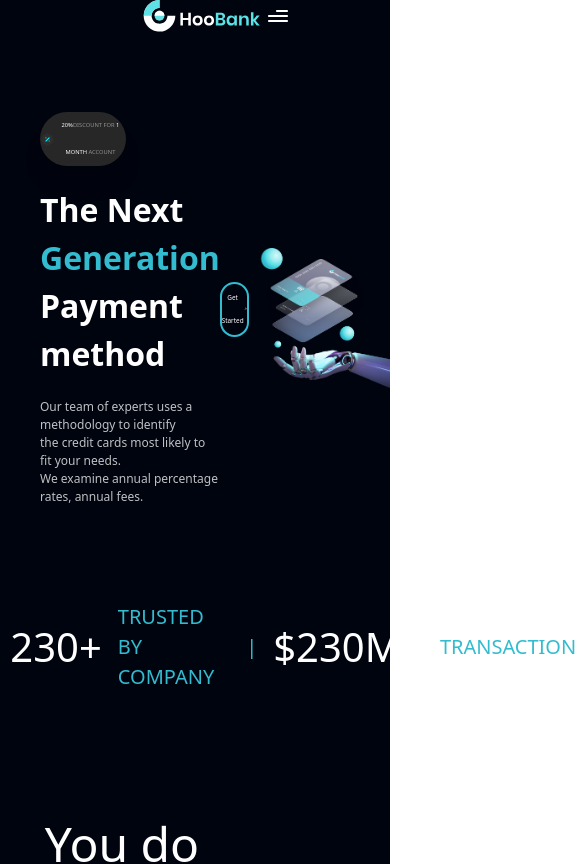
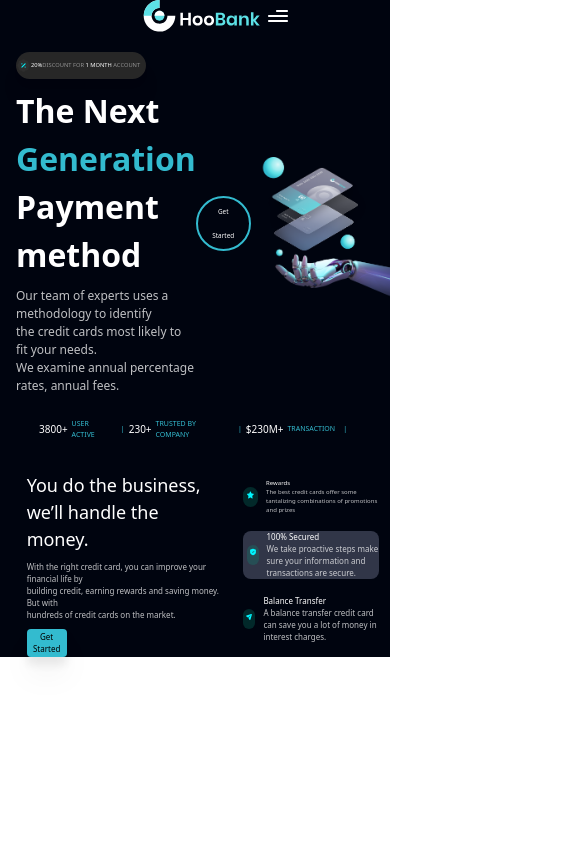
Before and after one commit to SifEddine05/HooBank, a React (Create React App) app in the folder ui_ux_website/: page / in a window 390 px wide. Shown: the top 864 px of the page, 585 px wide, since content can reach past the window. Built offline with nearby package versions, Linux system fonts and the light colour scheme.

Commit message:
make second page responsive

```diff
--- a/ui_ux_website/src/pages /arrowUp.js
+++ b/ui_ux_website/src/pages /arrowUp.js
@@ -3,10 +3,10 @@ import arrow from '../assets/arrow-up.svg'
 
 const ArrowUp = () => {
     return (
-        <div className='border-2 md:border-4 border-[#33BBCF] rounded-full w-full h-full hover:cursor-pointer hover:drop-shadow-[4px_0px_10px_white] '>
+        <div className='border-2 md:border-4 border-[#33BBCF] rounded-full px-6 py-6 md:px-8 w-full h-full hover:cursor-pointer hover:drop-shadow-[4px_0px_10px_white] '>
                 <div className='flex justify-center w-full h-full m-auto flex items-center'>
                     <h3 className=' text-[0.4rem] font-[500] text-[#FFFF] leading-[1.463rem] text-center  flex items-center   md:text-[1rem] lg:text-[1.25rem] '>Get  Started</h3>
-                    <div className='w-[34%] h-[30%]   flex items-center' >
+                    <div className='w-[34%] h-[30%]  flex items-center' >
                         <img src= {arrow} alt='arrow img' className='w-full h-full'/>
                     </div>
                 </div>
--- a/ui_ux_website/src/pages /busniess.js
+++ b/ui_ux_website/src/pages /busniess.js
@@ -7,50 +7,50 @@ const Busniess = ()=>{
 
     return (
         <div>
-            <div className="h-20"></div>
+            <div className='h-5  sm:h-10 md:h-15 lg:h-20'></div>
             <div className="flex justify-around items-center ">
-                <div className="flex flex-col justify-around items-start ml-10 w-[50%]">
-                    <h2 className="text-[48px] text-[#FFFF] font-semiblod mt-5">You do the business, <br/> we’ll handle the money.</h2>
-                    <p className="text-[18px] text-[#FFFF] opacity-75 mt-5">With the right credit card, you can improve your financial life by <br/> building credit, earning rewards and saving money. But with <br/> hundreds of credit cards on the market.</p>
-                    <button className="rounded bg-[#33BBCF] mt-5 text-[18px] w-[160px] h-[58px] drop-shadow-xl hover:text-white" >Get Started</button>
+                <div className="flex flex-col justify-around items-start ml-4 md:ml-8 sm:ml-6 lg:ml-10 w-[50%] ">
+                    <h2 className=" text-[18px] sm:text-[28px] md:text-[38px] lg:text-[48px] text-[#FFFF] font-semiblod mt-2 md:mt-4 sm:mt-3 lg:mt-5">You do the business, <br/> we’ll handle the money.</h2>
+                    <p className="text-[8px] sm:text-[10px] md:text-[14px] lg:text-[18px] text-[#FFFF] opacity-75 mt-2 md:mt-4 sm:mt-3 lg:mt-5">With the right credit card, you can improve your financial life by <br/> building credit, earning rewards and saving money. But with <br/> hundreds of credit cards on the market.</p>
+                    <button className="rounded bg-[#33BBCF]  mt-2 md:mt-4 sm:mt-3 lg:mt-5  text-[8px] sm:text-[10px] md:text-[14px] lg:text-[18px]  w-[40px] sm:w-[80px] md:w-[120px] lg:w-[160px] h-[28px] sm:h-[38px] md:h-[48px] lg:h-[58px] drop-shadow-xl hover:text-white" >Get Started</button>
                 </div>
                 <div className="flex flex-col justify-around items-start w-[35%]">
                     <div className="flex justify-around items-center">
-                        <div className="rounded-full bg-[#09977C] bg-opacity-25 w-[23%] h-[64px] ">
-                          <img src={Star} alt="star img" className=' w-[50%] h-[50%] mt-4 ml-4'/>
+                        <div className="rounded-full bg-[#09977C] bg-opacity-25 w-[23%] h-[20px] md:h-[40px] sm:h-[30px] lg:h-[64px] ">
+                            <img src={Star} alt="star img" className=' w-[50%] h-[50%] mt-[25%] ml-[25%]'/>
                         </div>
-                        <div className='ml-5'>
-                            <h3 className='text-[18px] text-[#FFFF] '>
+                        <div className='ml-2 md:ml-4 sm:ml-3 lg:ml-5'>
+                            <h3 className='text-[6px] sm:text-[10px] md:text-[14px] lg:text-[18px] text-[#FFFF] '>
                                 Rewards
                             </h3>
-                            <p className='text-[18px] text-[#FFFF] opacity-75'>
+                            <p className='text-[6px] sm:text-[10px] md:text-[14px] lg:text-[18px] text-[#FFFF] opacity-75'>
                                 The best credit cards offer some tantalizing combinations of promotions and prizes
                             </p>
                         </div>
                     </div>
 
-                    <div className="flex justify-around items-center mt-10 bg-[#42475B] rounded-lg  bg-opacity-75 h-[100px]">
-                        <div className="rounded-full bg-[#09977C] bg-opacity-25 w-[23%] h-[64%] ml-1 drop-shadow-[0_20px_100px_[#42475B]">
-                          <img src={Sheild} alt="star img" className=' w-[50%] h-[50%] mt-4 ml-4'/>
+                    <div className="flex justify-around items-center  mt-4 md:mt-8 sm:mt-6 lg:mt-10 bg-[#42475B] rounded-lg  bg-opacity-75  h-30px sm:h-[60px] md:h-[80px] lg:h-[100px]">
+                        <div className="rounded-full bg-[#09977C] bg-opacity-25 w-[23%] h-[20px] md:h-[40px] sm:h-[30px] lg:h-[64px] ml-1 drop-shadow-[0_20px_100px_[#42475B]">
+                          <img src={Sheild} alt="star img" className=' w-[50%] h-[50%] mt-[25%] ml-[25%]'/>
                         </div>
-                        <div className='ml-5'>
-                            <h3 className='text-[18px] text-[#FFFF] '>
+                        <div className='ml-2 md:ml-4 sm:ml-3 lg:ml-5'>
+                            <h3 className='text-[8px] sm:text-[10px] md:text-[14px] lg:text-[18px] text-[#FFFF] '>
                             100% Secured
                             </h3>
-                            <p className='text-[18px] text-[#FFFF] opacity-75'>
+                            <p className='text-[8px] sm:text-[10px] md:text-[14px] lg:text-[18px] text-[#FFFF] opacity-75'>
                             We take proactive steps make sure your information and transactions are secure.                            </p>
                         </div>
                     </div>
 
-                    <div className="flex justify-around items-center mt-10">
-                        <div className="rounded-full bg-[#09977C] bg-opacity-25 w-[23%] h-[64px] ">
-                          <img src={Send} alt="star img" className=' w-[50%] h-[50%] mt-4 ml-4'/>
+                    <div className="flex justify-around items-center mt-4 md:mt-8 sm:mt-6 lg:mt-10 ">
+                        <div className="rounded-full bg-[#09977C] bg-opacity-25 w-[23%] h-[20px] md:h-[40px] sm:h-[30px] lg:h-[64px] ">
+                          <img src={Send} alt="star img" className=' w-[50%] h-[50%] mt-[25%] ml-[25%]'/>
                         </div>
-                        <div className='ml-5'>
-                            <h3 className='text-[18px] text-[#FFFF] '>
+                        <div className='ml-2 md:ml-4 sm:ml-3 lg:ml-5'>
+                            <h3 className='text-[8px] sm:text-[10px] md:text-[14px] lg:text-[18px] text-[#FFFF] '>
                                 Balance Transfer
                             </h3>
-                            <p className='text-[18px] text-[#FFFF] opacity-75'>
+                            <p className='text-[8px] sm:text-[10px] md:text-[14px] lg:text-[18px] text-[#FFFF] opacity-75'>
                             A balance transfer credit card can save you a lot of money in interest charges.                            </p>
                         </div>
                     </div>
--- a/ui_ux_website/src/pages /robot.js
+++ b/ui_ux_website/src/pages /robot.js
@@ -5,26 +5,26 @@ import Discount from '../assets/Discount.svg';
 const Robot =()=>{
     return(
         <div>
-            <div className='flex justify-end items-center pt-20'>
-                <div className=' w-[260px] md:w-[360x] lg:w-[460px]  mt-5 flex items-center order-3'>
+            <div className='flex justify-end items-center pt-5 md:pt-15 sm:pt-10 lg:pt-20'>
+                <div className=' w-[260px] md:w-[360px] lg:w-[460px]  mt-2 md:mt-4 sm:mt-3 lg:mt-5 flex items-center order-3'>
                 <img src= {robot}  alt='robot img' className='w-full h-full'/>
                 </div>
 
                 <div className='w-[55px] h-[55px] order-2 md:w-[100px] md:h-[100px] lg:w-[140px] lg:h-[140px] '>
                     <ArrowUp />
                 </div>
-                <div className='flex items-center order-1  ml-10  w-[50%]  '>
+                <div className='flex items-center order-1  ml-4 md:ml-8 sm:ml-6 lg:ml-10  w-[50%]  '>
                     <div className='flex-col justify-start '>
-                        <div className='   w-[47.76%]  bg-[#272727] rounded-full shadow-xl flex justify-start items-center '>
+                        <div className='  w-[130px] sm:w-[140px] md:w-[190px] lg:w-[270px]  bg-[#272727] rounded-full shadow-xl flex justify-start items-center '>
                             <img src={Discount} alt="discount " className=':w-[15px] h-[15px] md:w-[22px] md:h-[22px] lg:w-[32px] lg:h-[32px]'/>
-                            <p className='text-[0.36rem]   md:text-[0.6rem] lg:text-[0.75rem] font-[400] text-[#FFFF] leading-[1.688rem] p-auto text-center  sm:text-[1,125rem] '> 20%<span className='opacity-50'>DISCOUNT FOR</span> 1 MONTH <span className='opacity-50' >ACCOUNT</span></p>
+                            <p className='text-[0.36rem]   md:text-[0.55rem] lg:text-[0.75rem] font-[400] text-[#FFFF] leading-[1.688rem] p-auto text-center  sm:text-[1,125rem] '> 20%<span className='opacity-50'>DISCOUNT FOR</span> 1 MONTH <span className='opacity-50' >ACCOUNT</span></p>
                         </div>
-                        <div className='w-[100%] h-[62.89%] mt-5'>
+                        <div className='w-[100%] h-[62.89%] mt-2 md:mt-4 sm:mt-3 lg:mt-5'>
                             <p className='text-[2rem] md:text-[3.5rem] lg:text-[4.5rem] font-[600] text-[#FFFF] text-left lg:leading-[6.25rem] md:leading-[5.25rem]'>
                                 The Next <br/> <span className='text-[#33BBCF]'>Generation </span> <br/>Payment method
                             </p>
                         </div>
-                        <div className='mt-5'>
+                        <div className='mt-2 md:mt-4 sm:mt-3 lg:mt-5'>
                             <p className='text-[0.75rem] md:text-[0.9rem] lg:text-[1.125rem] font-[400] text-[#FFFF] text-left lg:leading-[1.913rem] md:leading-[1.6rem] opacity-75'>
                                 Our team of experts uses a methodology to identify <br/>
                                 the credit cards most likely to fit your needs. <br />
@@ -35,17 +35,17 @@ const Robot =()=>{
 
                 </div>
             </div>
-            <div className='h-20'></div>
-            <div className='flex justify-center items-center  w-[80%] ml-[10%] mr-[10%] '>
-                <p className='text-[40px] text-[#FFFF]'>3800+</p>
-                <p className='text-[20px] text-[#33BBCF] p-4'> USER ACTIVE </p>
-                <p className='text-[20px] text-[#33BBCF] p-4'> | </p>
-                <p className='text-[40px] text-[#FFFF] '>230+</p>
-                <p className='text-[20px] text-[#33BBCF] p-4'> TRUSTED BY COMPANY </p>
-                <p className='text-[20px] text-[#33BBCF] p-4'> | </p>
-                <p className='text-[40px] text-[#FFFF] '>$230M+</p>
-                <p className='text-[20px] text-[#33BBCF] p-4'> TRANSACTION </p>
-                <p className='text-[20px] text-[#33BBCF] p-4 '> | </p>
+            <div className='h-5  sm:h-10 md:h-15 lg:h-20'></div>
+            <div className='flex justify-center items-center  w-[80%]  mr-[10%] ml-[10%] '>
+                <p className='text-[10px]  text-[#FFFF] sm:text-[20px] md:text-[30px] lg:text-[40px]'>3800+</p>
+                <p className='text-[7px] text-[#33BBCF]  p-1 sm:p-2 md:p-3 lg:p-4 sm:text-[10px] md:text-[15px] lg:text-[20px]'> USER ACTIVE </p>
+                <p className='text-[7px] text-[#33BBCF] p-1 sm:p-2 md:p-3 lg:p-4 sm:text-[10px] md:text-[15px] lg:text-[20px]'> | </p>
+                <p className='text-[10px] text-[#FFFF] sm:text-[20px] md:text-[30px] lg:text-[40px] '>230+</p>
+                <p className='text-[7px] text-[#33BBCF] p-1 sm:p-2 md:p-3 lg:p-4 sm:text-[10px] md:text-[15px] lg:text-[20px]'> TRUSTED BY COMPANY </p>
+                <p className='text-[7px] text-[#33BBCF] p-1 sm:p-2 md:p-3 lg:p-4 sm:text-[10px] md:text-[15px] lg:text-[20px]'> | </p>
+                <p className='text-[10px] text-[#FFFF] sm:text-[20px] md:text-[30px] lg:text-[40px]'>$230M+</p>
+                <p className='text-[7px] text-[#33BBCF] p-1 sm:p-2 md:p-3 lg:p-4 sm:text-[10px] md:text-[15px] lg:text-[20px]'> TRANSACTION </p>
+                <p className='text-[7px] text-[#33BBCF] p-1 sm:p-2 md:p-3 lg:p-4 sm:text-[10px] md:text-[15px] lg:text-[20px]'> | </p>
 
             </div>
         </div>
```
Also changed, not shown: ui_ux_website/src/pages /menuButton.js (added, +36 -0 lines).
